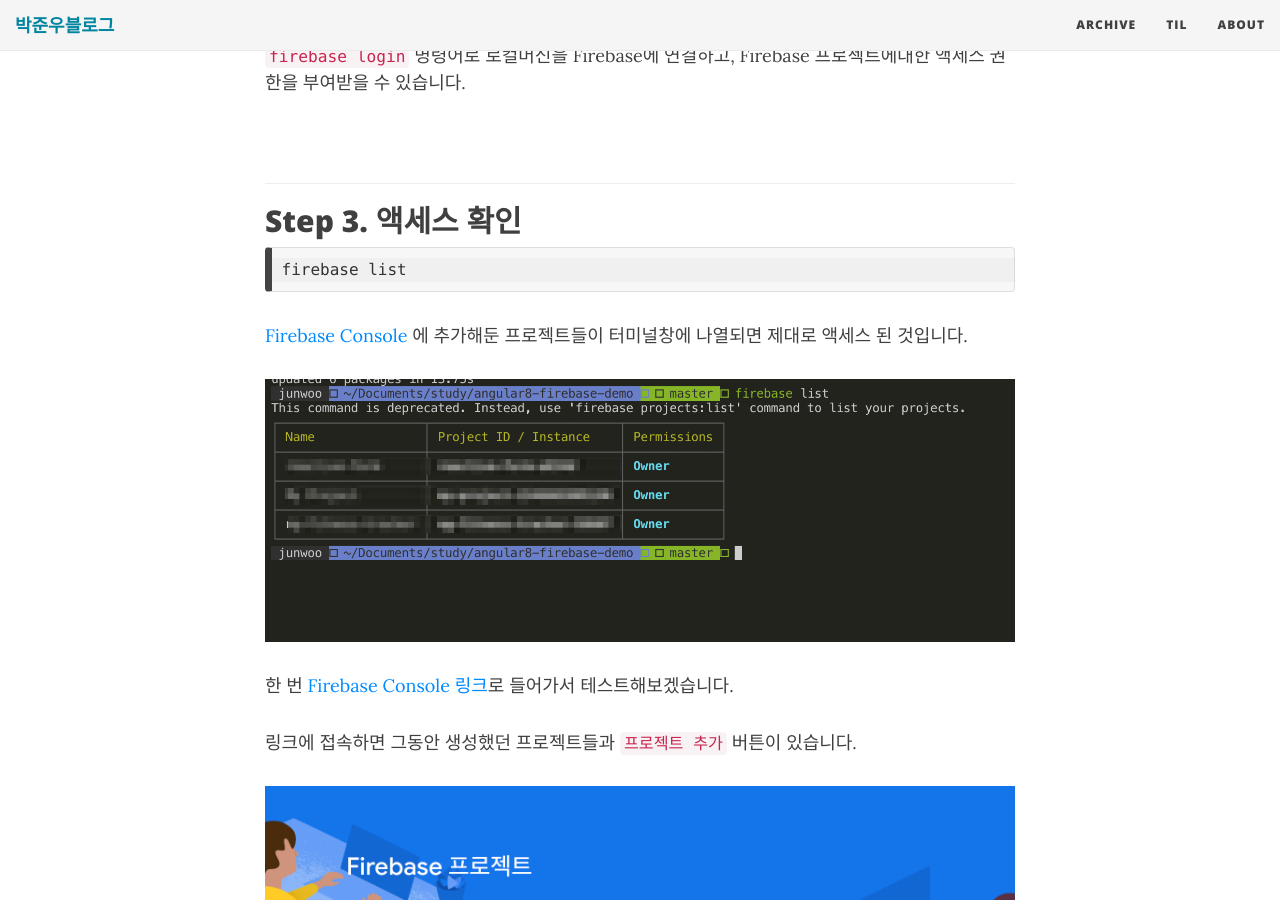
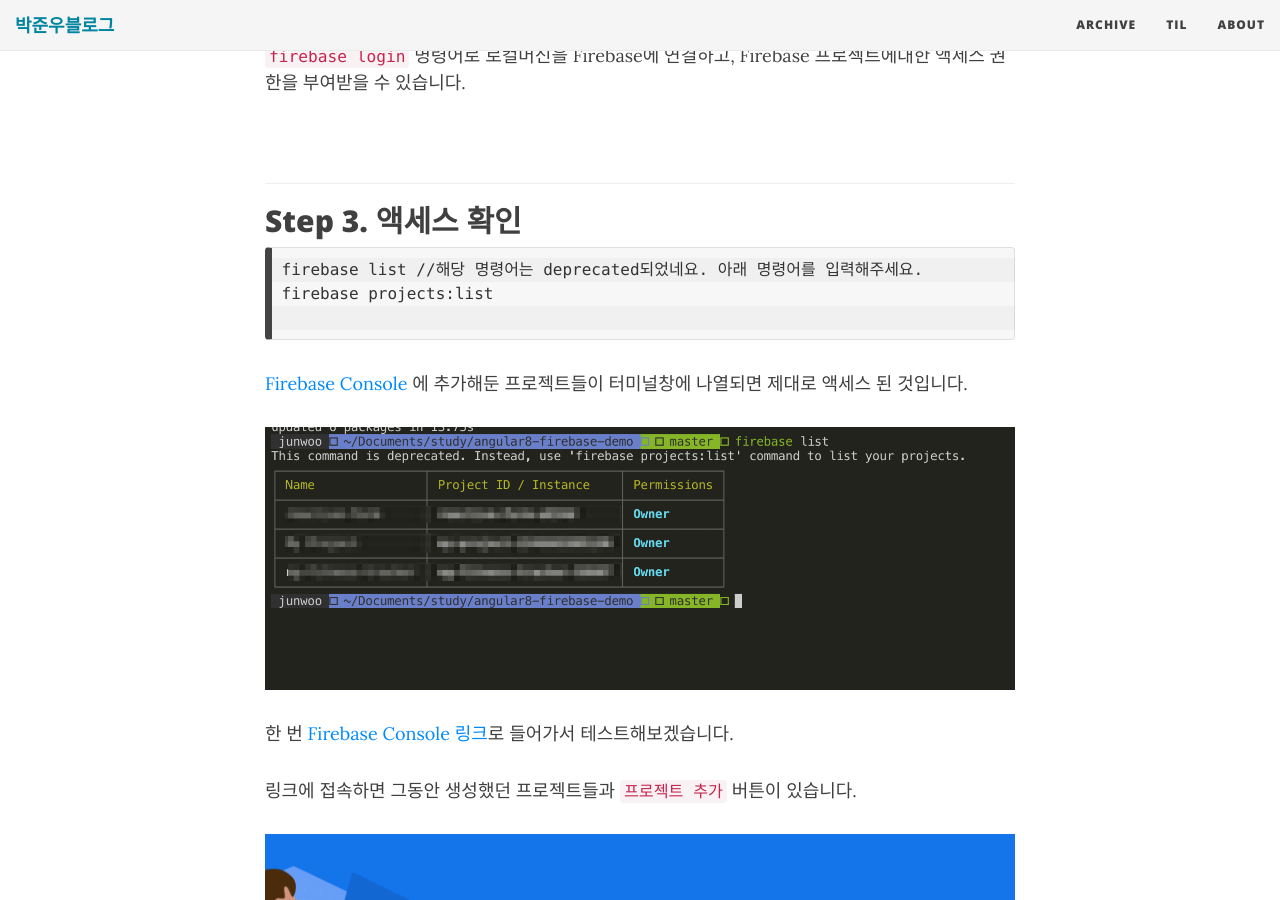
Before and after one commit to JUNWOO45/junwoo45.github.io.archived, a Jekyll site: the page built from _posts/2019-12-17-firebase_deploy.md, in a window 1280 px wide and 900 px high, scrolled down 1059 px. Built offline with Jekyll 4.4.1, drawn with Linux system fonts in a browser that asks for light colours; nearby versions of some CDN libraries; comment, search, counter and statistics services are not loaded.

Commit message:
firebase projects:list 명령어로 교체

````diff
--- a/_posts/2019-12-17-firebase_deploy.md
+++ b/_posts/2019-12-17-firebase_deploy.md
@@ -44,7 +44,9 @@
 ## Step 3. 액세스 확인
 
 ```
-firebase list
+firebase list //해당 명령어는 deprecated되었네요. 아래 명령어를 입력해주세요.
+firebase projects:list
+
 ```
 
 [Firebase Console](https://console.firebase.google.com/u/0/) 에 추가해둔 프로젝트들이 터미널창에 나열되면 제대로 액세스 된 것입니다.
````
